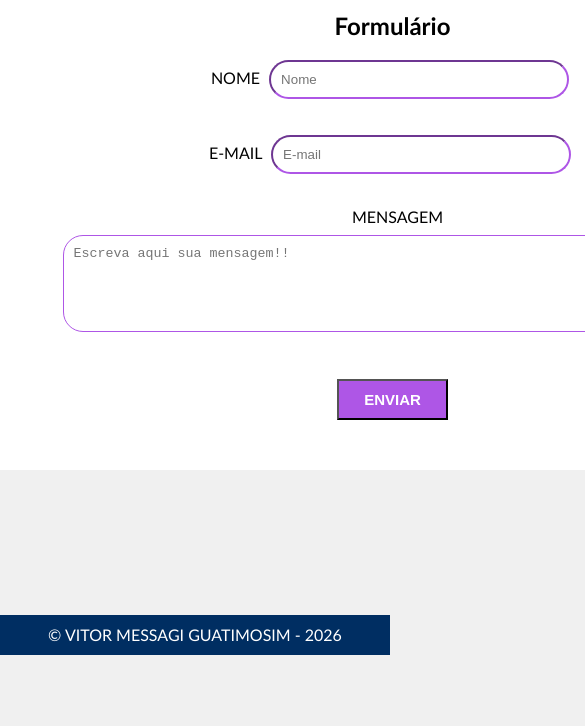
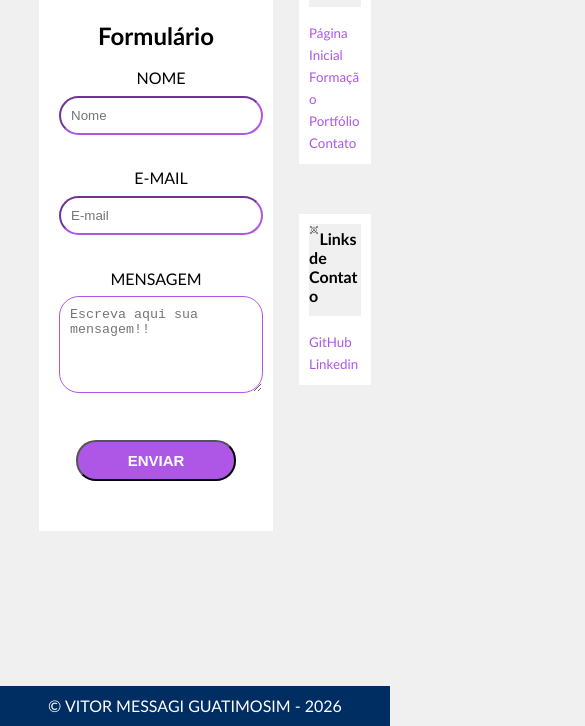
Before and after one commit to VitorGuatimosim/Portfolio-WEB-2026, a plain HTML site: page contato.html in a window 390 px wide. Shown: the part 706-1432 px from the top of the page, 585 px wide, since content can reach past the window. Before the commit the page ends 1361 px from the top, so only its background shows below. Drawn offline with Linux system fonts and the light colour scheme.

Commit message:
Adição da responsividade e melhorias no design
Foi aplicada a responsividade e realizado ajustes finais no design.

```diff
--- a/Css/style.css
+++ b/Css/style.css
@@ -9,28 +9,10 @@
 
 /* GENERICOS */
 
-/*
-CORES
-PRIMARIA : #6200EE
-PRIMARIA-VARIANTE: #3700B3
-SECUNDARIA: #03DAC5
-TEXTO LINKS: #00A393
-
-NOVO
-BACKGROUND-COLOR FOOTER: #002E62
-NAVBAR COLOR: #AE56E6
-TEXTO LINKS: #AE56E6
-*/
-
 html, body{
     font-size: 16px;
     font-family: 'Trebuchet MS', 'Lucida Sans Unicode', 'Lucida Grande', 'Lucida Sans', Arial, sans-serif;
     background-color: #F0F0F0;
-}
-
-.content-text .img-legenda .legenda{
-    font-size: 13px;
-    text-align: center;
 }
 
 h3{
@@ -41,6 +23,7 @@
 
 header{
     background: no-repeat center/100% url("../Images/header-computação.png");
+    background-size: cover;
     width: 100%;
     height: 600px;
     position: relative;
@@ -132,19 +115,20 @@
 
 .content{
     margin: 0 auto;
-    width: 1150px;
+    width: 100%;
     overflow: auto;
 }
 
 .content-text{
-    width: 785px;
+    width: 60%;
     float: left;
     background-color: #FFFFFF;
     text-align: justify;
     padding: 15px;
     line-height: 1.6;
     padding-bottom:50px;
-    margin: 20px 0;
+    margin: 30px 3.6%;
+    margin-left: 10%;
 }
 
 .content-text img{
@@ -159,6 +143,11 @@
     margin: 25px 0 50px;
 }
 
+.content-text .img-legenda .legenda{
+    font-size: 13px;
+    text-align: center;
+}
+
 .content-text p{
     margin: 0 5px;
     text-align: justify;
@@ -166,9 +155,6 @@
 
 .content-text h1{
     text-align: center;
-}
-
-.content-text h1{
     border-bottom: 1px solid #C4C4C4;
 }
 
@@ -184,14 +170,16 @@
 /* RIGHT SIDE */
 
 .content-right{
-    width: 245px;
+    width: 21%;
     float: right;
-    margin-top: 20px;
+    margin-top: 25px;
+    margin-right: 3.6%;
+    padding: 5px;
 }
 
 .content-right .nav-rapida{
     padding: 10px;
-    margin-bottom: 20px;
+    margin-bottom: 50px;
     background-color: #FFFFFF;
 }
 
@@ -199,28 +187,25 @@
     line-height: 1.5;
 }
 
-.content-right{
-    background-color: #F0F0F0;
-    color: #565656;
-    padding: 5px;
+.content-right .nav-rapida .titulo-nav h3{
+    margin-top: 4px;
 }
 
-.content-right h3{
-    margin-top: 4px;
-    margin-left: 40px;
-}
-
-.content-right div{
+.content-right .nav-rapida .titulo-nav{
     background-color: #F0F0F0;
     margin-bottom: 15px;
     padding: 1px 0;
-    width: auto;
 }
 
-.content-right .icon-social{
-    width: 15%;
+.content-right .nav-rapida .titulo-nav .icon-social{
+    width: 10%;
     height: auto;
     float: left;
+}
+
+.content-right .nav-rapida .titulo-nav img{
+    width: 100%;
+    height: auto;
 }
 
 /* FORM */
@@ -236,7 +221,8 @@
 .content-text form input, .content-text form textarea{
     margin: 5px;
     padding: 10px;
-    width: 300px;
+    width: 100%;
+    max-width: 300px;
     border-radius: 20px;
     border-color: #AE56E6;
 }
@@ -248,13 +234,14 @@
 }
 
 .content-text form textarea{
-    width: 650px;
+    max-width: 650px;
+    width: 100%;
     height: auto;
 }
 
 .content-text form button{
     margin-top: 35px;
-    padding: 10px 25px;
+    padding: 10px 50px;
     background-color: #AE56E6;
     color: #FFFFFF;
     font-size: 15px;
@@ -262,9 +249,10 @@
     cursor: pointer;
     border-color: black;
     border-width: 2px;
+    border-radius: 20px;
 }
 
-.content-text form input[type=submit]:hover{
+.content-text form button:hover{
     background-color: #803fa8;
 }
 
@@ -281,7 +269,7 @@
 .volta-topo{
     position: fixed;
     right: 1%;
-    bottom: 100px;
+    bottom: 50px;
 }
 
 #botao-volta{
@@ -313,14 +301,11 @@
     overflow: auto;
     width: 100%;
     height: 100%;
-    animation-name: animatetop;
-    animation-duration: 0.4s
-}
-
-/* ANIMAÇÃO */
-@keyframes animatetop {
-    from {top: -300px; opacity: 0}
-    to {top: 0; opacity: 1}
+    animation-name: ani-descida;
+    animation-duration: 0.4s;
+    animation-name: ani-fundo;
+    animation-duration: 0.2s;
+    background-color: rgba(0,0,0,0.5);
 }
 
 .modal-content {
@@ -349,7 +334,7 @@
     padding: 16px 15px;
 }
 
-.close {
+.btn-fechar {
   color: #aaa;
   float: right;
   font-size: 28px;
@@ -357,10 +342,23 @@
   margin: 0px 5px;
 }
 
-.close:hover, .close:focus {
+.btn-fechar:hover, .btn-fechar:focus {
   color: black;
   text-decoration: none;
   cursor: pointer;
+}
+
+/* ANIMAÇÃO */
+
+/* Animação do Modal aparecendo na tela ao enviar a mensagem*/
+@keyframes ani-descida {
+    from {top: -300px; opacity: 0}
+    to {top: 0; opacity: 1}
+}
+/* Animação do fundo da tela escurecendo focando apenas no modal*/
+@keyframes ani-fundo{
+    from{background-color: rgba(0,0,0,0);}
+    to{background-color: rgba(0,0,0,0.5);}
 }
 
 /* FOOTER */
@@ -377,3 +375,20 @@
     margin:auto;
     text-align: center;
 }
+
+/* AJUSTE PARA TELAS MENORES*/
+
+@media screen and (max-width: 800px){
+    .content-right .nav-rapida .titulo-nav .icon-social{
+        width: 20%;
+    }
+
+    .content-right .nav-rapida .titulo-nav h3{
+        font-size: 12pt;
+    }
+
+    .content-right .nav-rapida a{
+        font-size: 10pt;
+    }
+
+}
--- a/Js/script.js
+++ b/Js/script.js
@@ -1,3 +1,5 @@
+
+/* Função que faz as verificações do formulário de envio de mensagem*/
 function enviarMensagem(){
     let campoNome = document.getElementById("nome").value;
     if(campoNome != ""){
@@ -5,16 +7,18 @@
         if(campoEmail != ""){
             let campoMensagem = document.getElementById("mensagem").value;
             if(campoMensagem != ""){
+
+                /* Após as verificações exibe o modal de aviso e limpa o formulário*/
                 abrirModal();
                 document.getElementById("nome").value = "";
                 document.getElementById("email").value = "";
                 document.getElementById("mensagem").value = "";
 
-                // ADICIONA UM EVENTO QUE ESPERA O CLIQUE FORA DO MODAL PARA FECHA-LO
+                /* Adiciona o listener para que o modal feche ao ser clicado em qualquer lugar da tela */
                 window.addEventListener("click",
                     function(event){
                         if(event.target == document.getElementById("modal-form")){
-                            document.getElementById("modal-form").style.display = "none";
+                            fecharModal();
                         }
                     }, false)
             }
@@ -30,15 +34,17 @@
     document.getElementById("modal-form").style.display = "none";
 }
 
+/* Função para esconder o botão que volta rapidamente ao topo da tela */
 function esconde(){
     if(hide){
         botao.style.visibility = 'hidden';
     }
 }
 
+
+/* Essa função controla a descida (scroll) para exibir/esconder o botão de voltar rapidamente ao topo*/
 function desceu(){
     let botao = window.document.getElementById("botao-volta");
-
     let hide = true;
 
     if(document.body.scrollTop > 100 || document.documentElement.scrollTop > 100){
@@ -53,8 +59,7 @@
         botao.style.cursor = 'auto';
         hide = true;
         window.setTimeout(esconde, 300);
+        /* Uma função de espera para gerar uma transição ao esconder o botão para que ele suma suavemente*/
 
-        // BASICAMENTE É PRA O CODIGO DENTRO DO TIMEOUT ESPERAR UM TEMPO PARA SER ACIONADO
-        // ELE TAVA SUMINDO ANTES DA TRANSIÇÃO, POR ISSO O TEMPO DE ESPERA
     }
 }
--- a/contato.html
+++ b/contato.html
@@ -9,7 +9,7 @@
     <script src="Js/script.js"></script>
 
 </head>
-<body>
+<body id="topo" onscroll="desceu()">
     <header>
         <div class="header-content">
             <div class="navbar">
@@ -67,9 +67,9 @@
                             <input type="email" id="email" name="email" placeholder="E-mail" REQUIRED>
                         </label><br><br>
 
-                        <label for="mensagem">MENSAGEM
+                        <label for="mensagem">MENSAGEM</label> <br>
                             <textarea type="text" id="mensagem" name="mensagem" rows="5" cols="80" placeholder="Escreva aqui sua mensagem!!" REQUIRED></textarea>
-                        </label>
+
                         <br>
 
                         <button title="Enviar">ENVIAR</button>
@@ -78,11 +78,11 @@
                     <div id="modal-form" class="modal">
                         <div class="modal-content">
                             <div class="modal-header">
-                                <span class="close" onclick="fecharModal()" title="Fechar">&times;</span>
+                                <span class="btn-fechar" onclick="fecharModal()" title="Fechar">&times;</span>
                                 <h2>MENSAGEM ENVIADA</h2>
                             </div>
                             <div class="modal-body">
-                                <p>Sua mensagem foi enviada com sucesso!!!!</p>
+                                <p>Sua mensagem foi enviada com sucesso!</p>
                             </div>
                         </div>
                     </div>
@@ -91,19 +91,17 @@
 
             <div class="content-right">
                 <div class="nav-rapida">
-                    <div><img src="Images/Icons/icon-navegacao.gif" class="icon-social"><h3>Navegação Rápida</h3></div>
+                    <div class="titulo-nav"><img src="Images/Icons/icon-navegacao.gif" class="icon-social"><h3>Navegação Rápida</h3></div>
                     <a href="index.html">Página Inicial</a><br>
                     <a href="formacao.html">Formação</a><br>
                     <a href="portfolio.html">Portfólio</a><br>
                     <a href="contato.html">Contato</a><br>
                 </div>
-            </div>
 
-            <div class="content-right">
                 <div class="nav-rapida">
-                    <div><img src="Images/Icons/social-media.gif" class="icon-social"><h3>Links de Contato</h3></div>
-                    <a href="https://github.com/VitorGuatimosim">GitHub</a><br>
-                    <a href="https://www.linkedin.com/in/vitor-messagi-guatimosim/">Linkedin</a><br>
+                    <div class="titulo-nav"><img src="Images/Icons/social-media.gif" class="icon-social"><h3>Links de Contato</h3></div>
+                    <a href="https://github.com/VitorGuatimosim" target="_blank">GitHub</a><br>
+                    <a href="https://www.linkedin.com/in/vitor-messagi-guatimosim/" target="_blank">Linkedin</a><br>
                 </div>
             </div>
         </div>
```
Also changed, not shown: formacao.html (+5 -7 lines), index.html (+4 -6 lines), portfolio.html (+4 -6 lines).
